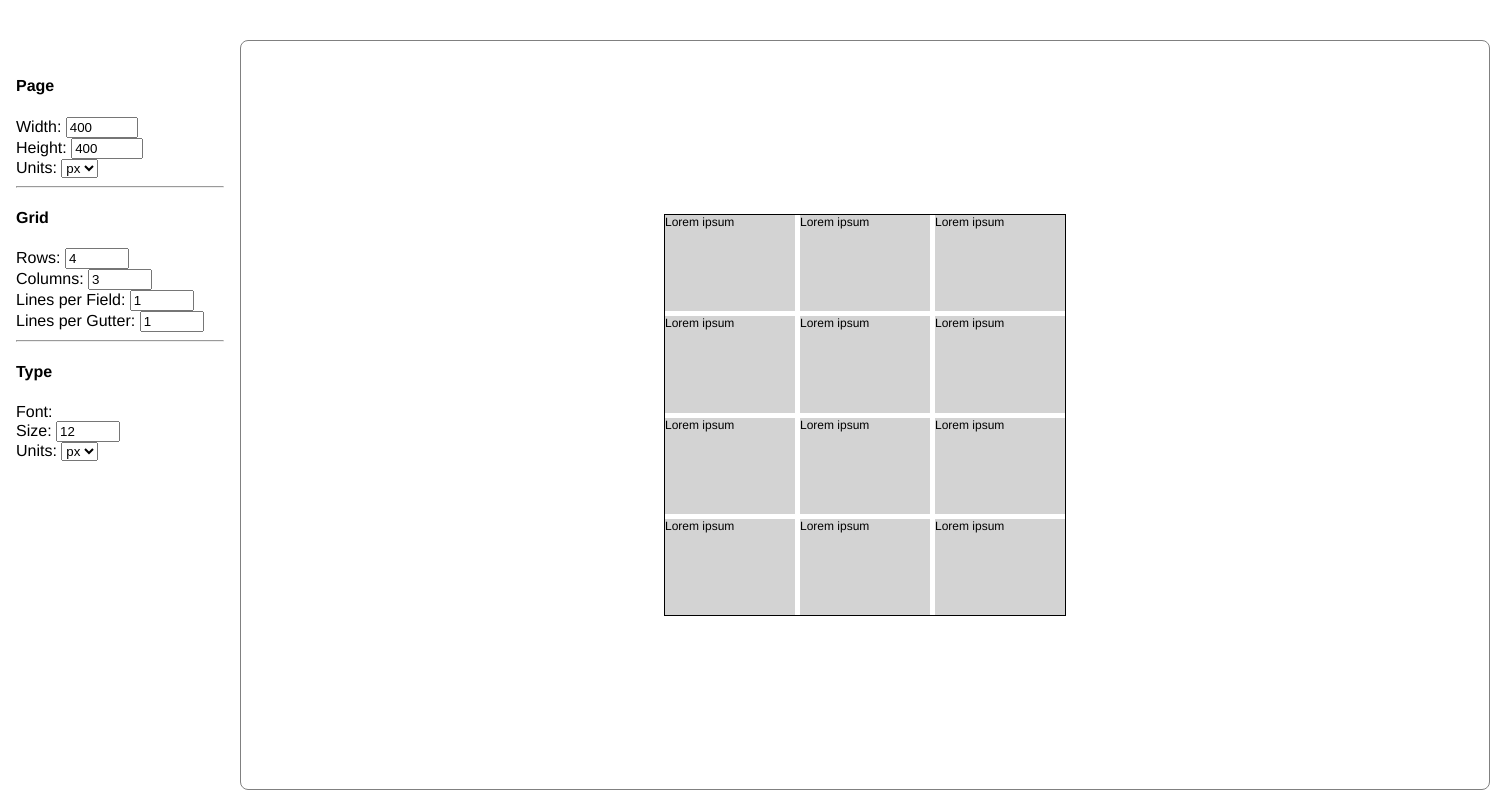
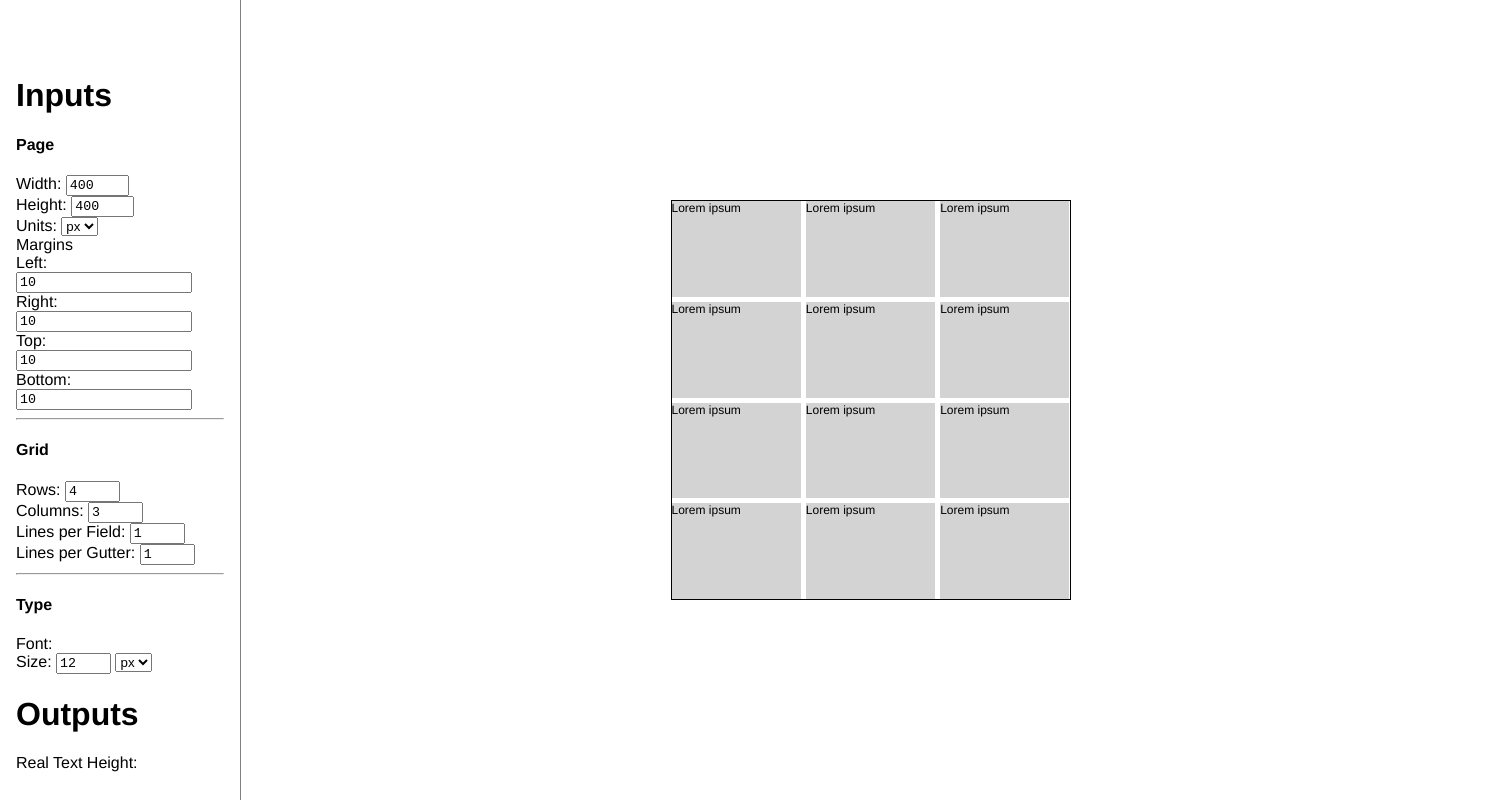
Before and after one commit to tynanpurdy/grids, an Electron app: page src/index.html in a window 1500 px wide. Drawn offline with Linux system fonts and the light colour scheme; no server answers.

Commit message:
Margins and Outputs areas added

```diff
--- a/src/index.css
+++ b/src/index.css
@@ -1,38 +1,26 @@
+* {
+  box-sizing: border-box;
+}
+
 body, html {
   margin: 0;
   padding: 0;
   height: 100%;
-  box-sizing: border-box;
 }
 
 body {
-  /* padding-top: 0.5rem; */
   display: grid;
   font-family: Helvetica, sans-serif;
-  padding-right: 10px;
-  padding-bottom: 10px;
   display: grid;
   flex: 1;
   height: 100vh;
   grid-template-columns: 15rem auto;
   grid-template-rows: 2.5rem auto;
   grid-template-areas:
-    "header header"
+    "header main"
     "sidebar main";
-  /* justify-content: center;
-  align-items: center; */
 }
 
-/* .grid-container {
-  display: grid;
-  flex: 1;
-  height: 100%;
-  grid-template-columns: 15rem auto;
-  grid-template-rows: 3rem auto;
-  grid-template-areas:
-    "sidebar header"
-    "sidebar main";
-} */
 
 .header {
   -webkit-app-region: drag;
@@ -40,12 +28,9 @@ body {
 }
 
 .sidebar {
-  -webkit-app-region: drag;
   padding: 1rem;
   grid-area: sidebar;
-  /* display: flex;
-  flex-direction: column;
-  gap: 1rem; */
+  overflow-y: auto;
 }
 
 /* interactables */
@@ -53,13 +38,20 @@ input, select, #font-picker, button {
   -webkit-app-region: no-drag;
 }
 
+input, .output {
+  font-family: monospace;
+}
+
+.form-control {
+  width: min-content;
+}
+
 .main {
   grid-area: main;
   display: flex;
   justify-content: center;
   align-items: center;
-  border: gray solid 1px;
-  border-radius: 8px;
+  border-left: gray solid 1px;
   padding: 1rem;
   overflow: auto;
 }
--- a/src/index.html
+++ b/src/index.html
@@ -13,6 +13,7 @@
     </div>
     <div class="sidebar">
       <form id="userInput">
+        <H1>Inputs</H1>
         <div id="pageParams" class="form-group">
           <h4>Page</h4>
           <label for="pageWidthInput">Width:</label>
@@ -26,7 +27,17 @@
             <option value="px">px</option>
             <option value="in">in</option>
             <option value="pt">pt</option>
-          </select>
+          </select><br>
+
+          <label for="margins">Margins</label><br>
+          <label for="marginLeftInput">Left:</label>
+          <input type="number" class="form-control" id="marginLeftInput" min="0" value="10"><br>
+          <label for="marginRightInput">Right:</label>
+          <input type="number" class="form-control" id="marginRightInput" min="0" value="10">
+          <label for="marginTopInput">Top:</label>
+          <input type="number" class="form-control" id="marginTopInput" min="0" value="10">
+          <label for="marginBottomInput">Bottom:</label>
+          <input type="number" class="form-control" id="marginBottomInput" min="0" value="10">
         </div><hr>
         <div id="gridParams" class="form-group">
           <h4>Grid</h4>
@@ -36,11 +47,11 @@
           <label for="columns">Columns:</label>
           <input type="number" class="form-control" id="colsInput" min="1" max="100" value="3"><br>
 
-          <label for="linesPerField">Lines per Field:</label>
-          <input type="number" class="form-control" id="linesPerField" min="0" max="100" value="1"><br>
+          <label for="linesPerFieldInput">Lines per Field:</label>
+          <input type="number" class="form-control" id="linesPerFieldInput" min="0" max="100" value="1"><br>
 
-          <label for="linesPerGutter">Lines per Gutter:</label>
-          <input type="number" class="form-control" id="linesPerGutter" min="0" max="100" value="1"><br>
+          <label for="linesPerGutterInput">Lines per Gutter:</label>
+          <input type="number" class="form-control" id="linesPerGutterInput" min="0" max="100" value="1"><br>
         </div><hr>
           <div id="typeParams" class="form-group">
             <h4>Type</h4>
@@ -48,15 +59,18 @@
             <div id="font-picker"></div>
 
             <label for="typeSizeInput">Size:</label>
-            <input type="number" class="form-control" id="typeSizeInput" min="1" max="400" value="12"><br>
+            <input type="number" class="form-control" id="typeSizeInput" min="1" max="400" value="12">
 
-            <label for="typeUnits">Units:</label>
             <select class="form-control" id="typeUnitsInput">
               <option value="px">px</option>
               <option value="pt">pt</option>
             </select>
           </div>
       </form>
+      <div id="appOutputs">
+        <H1>Outputs</H1>
+        <label for="textHeight">Real Text Height: </label><p id="textHeight" class="output"></p>
+      </div>
     </div>
     <div class="main">
       <div id="page" class="apply-font"></div>
```
